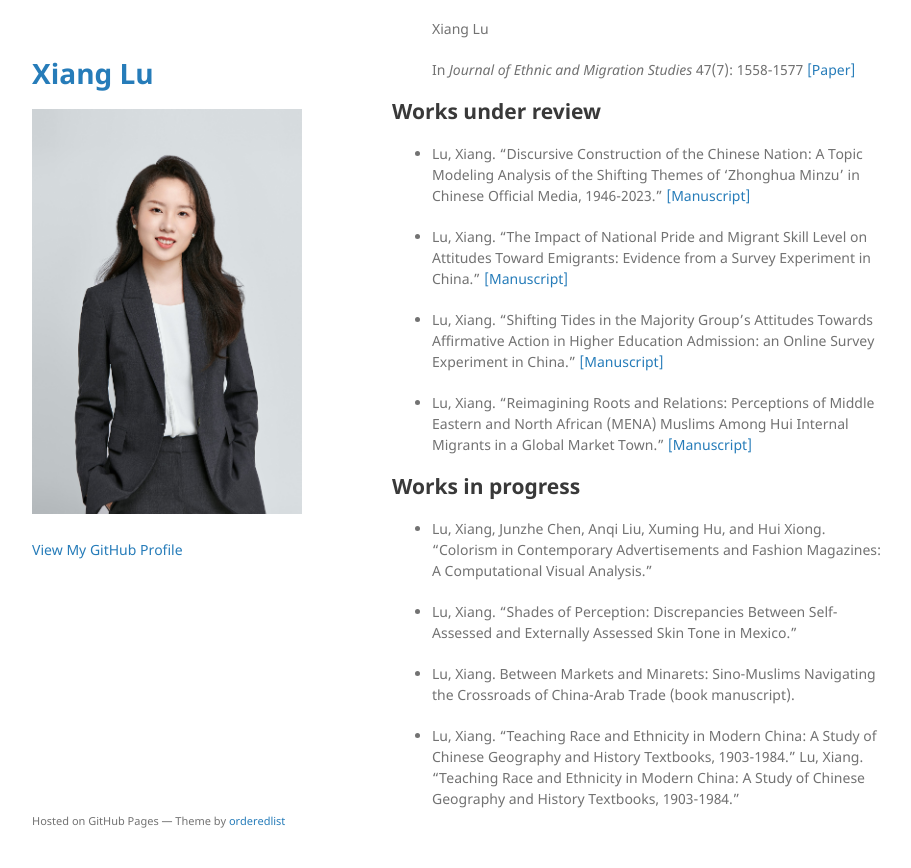
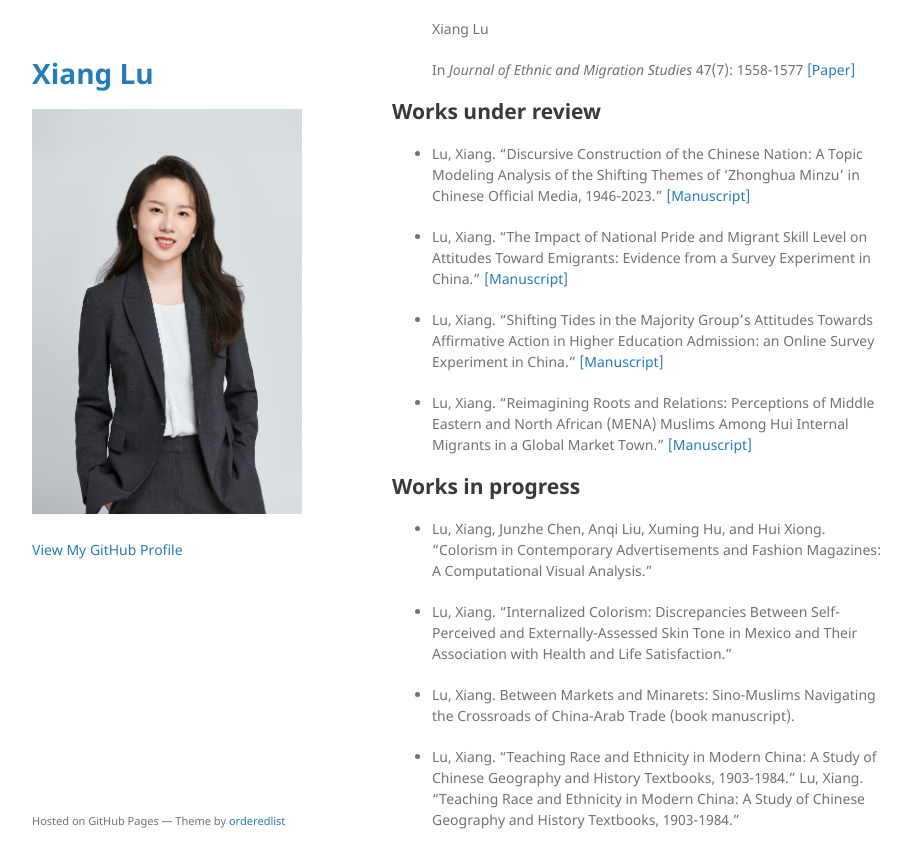
Before and after one commit to xianglusoc/xianglusoc.github.io, a Jekyll site: the page built from index.md, in a window 1280 px wide and 900 px high, scrolled down 1306 px. Shown: the top 868 px of the window, without its empty margins (178-1089 px from the left). Built offline with Jekyll 4.4.1, drawn with Linux system fonts in a browser that asks for light colours; our own code applies the rules of GitHub Pages for plain Markdown files; the repository's description, which GitHub fills in, is left out.

Commit message:
Update index.md

```diff
--- a/index.md
+++ b/index.md
@@ -61,7 +61,8 @@ Contact: xiang.lu@zju.edu.cn
 
 - Lu, Xiang, Junzhe Chen, Anqi Liu, Xuming Hu, and Hui Xiong. “Colorism in Contemporary Advertisements and Fashion Magazines: A Computational Visual Analysis.”
 
-- Lu, Xiang. “Shades of Perception: Discrepancies Between Self-Assessed and Externally Assessed Skin Tone in Mexico.”
+- Lu, Xiang. “Internalized Colorism: Discrepancies Between Self-Perceived and Externally-Assessed Skin Tone in Mexico and Their Association with Health and Life Satisfaction.”
+
 
 - Lu, Xiang. Between Markets and Minarets: Sino-Muslims Navigating the Crossroads of China-Arab Trade (book manuscript).
 
```
